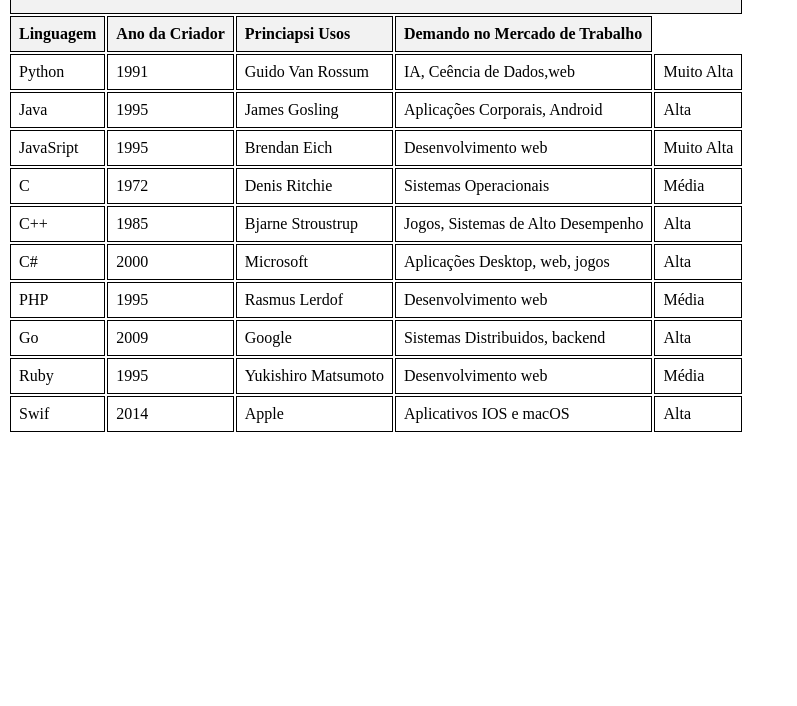
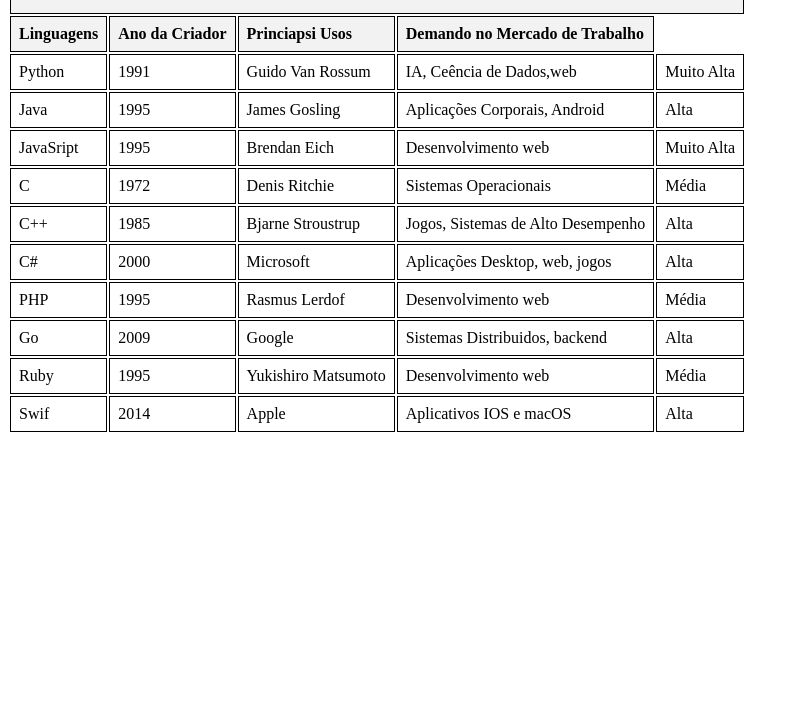
Before and after one commit to Wellinton071/Principais-Linguagens-de-Programa-o, a plain HTML site: page AULA02/index.html in a window 1280 px wide. Shown: the part 94-800 px from the top of the page, without its empty margins (0-797 px from the left). Drawn offline with Linux system fonts and the light colour scheme; files that its build step writes are made by us from their sources.

Commit message:
first commitytt

```diff
--- a/AULA02/index.html
+++ b/AULA02/index.html
@@ -15,9 +15,8 @@
 
                 <tr>
                     <th colspan="5" class="titulo"><h2>Principais Linguagens de Programação</h2></th>
-
                 </tr>
-                <tr><th> Linguagem </th> <th> Ano da Criador </th> <th> Princiapsi Usos </th> <th> Demando no Mercado de Trabalho </th></tr>
+                <tr><th> Linguagens </th> <th> Ano da Criador </th> <th> Princiapsi Usos </th> <th> Demando no Mercado de Trabalho </th></tr>
             </thead>
 
             <tbody>
```
